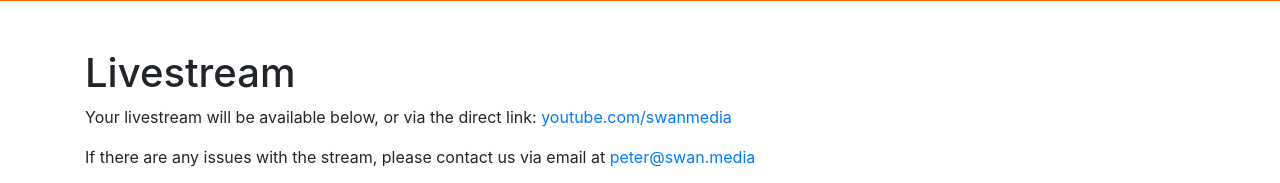
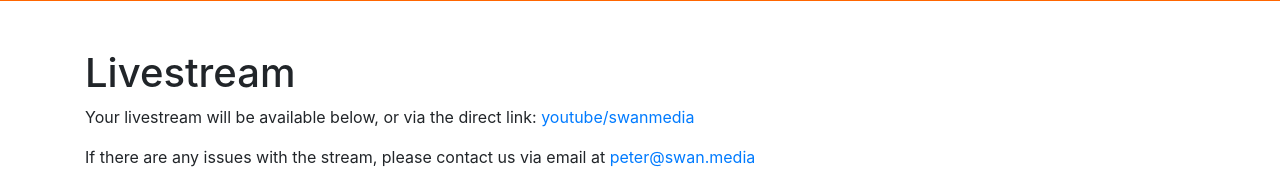
Before and after one commit to pe5er/live, a Jekyll site: the page built from index.md, in a window 1280 px wide. Shown: the part 399-582 px from the top of the page. Built offline with Jekyll 4.4.1, drawn with Linux system fonts in a browser that asks for light colours; our own code applies the rules of GitHub Pages for plain Markdown files.

Commit message:
Update index.md

```diff
--- a/index.md
+++ b/index.md
@@ -4,7 +4,7 @@ draft: false
 title: Livestream
 ---
 
-Your livestream will be available below, or via the direct link: [youtube.com/swanmedia](https://youtube.com/swanmedia)
+Your livestream will be available below, or via the direct link: [youtube/swanmedia](https://www.youtube.com/channel/UCaQx21eWZusGXXMJ62YSfaw)
 
 If there are any issues with the stream, please contact us via email at [peter@swan.media](mailto:peter@swan.media)
 
```
